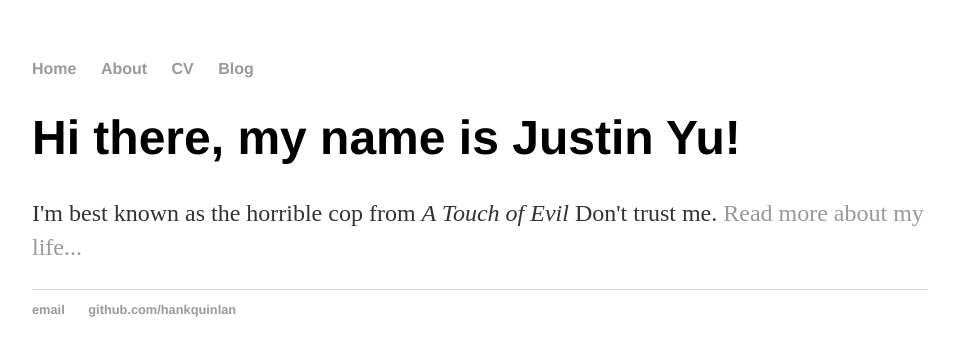
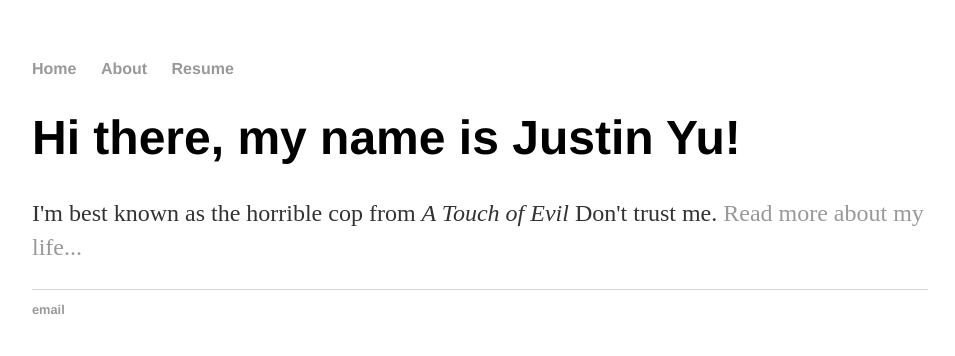
Before and after one commit to justinjelly/justinjelly.github.io, a Jekyll site: the page built from index.html, in a window 1280 px wide. Shown: the top 356 px of the page, without its empty margins (160-1115 px from the left). Built offline with Jekyll 4.4.1, drawn with Linux system fonts in a browser that asks for light colours.

Commit message:
Update default.html

```diff
--- a/_layouts/default.html
+++ b/_layouts/default.html
@@ -10,8 +10,7 @@
 	    		<ul>
 	        		<li><a href="/">Home</a></li>
 		        	<li><a href="/about">About</a></li>
-	        		<li><a href="/cv">CV</a></li>
-	        		<li><a href="/blog">Blog</a></li>
+	        		<li><a href="/resume">Resume</a></li>
 	    		</ul>
 			</nav>
 			<div class="container">
@@ -21,8 +20,7 @@
 			</div><!-- /.container -->
 			<footer>
 	    		<ul>
-	        		<li><a href="mailto:hankquinlanhub@gmail.com">email</a></li>
-	        		<li><a href="https://github.com/hankquinlan">github.com/hankquinlan</a></li>
+	        		<li><a href="mailto:justin42y@gmail.com">email</a></li>
 				</ul>
 			</footer>
 		</body>
```
